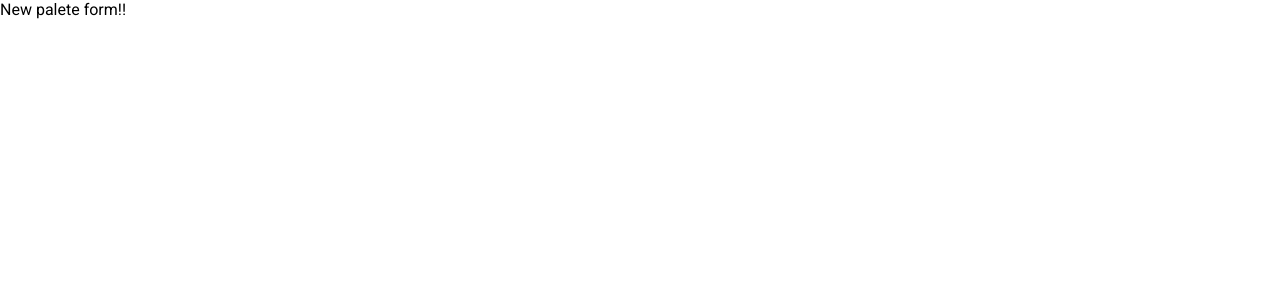
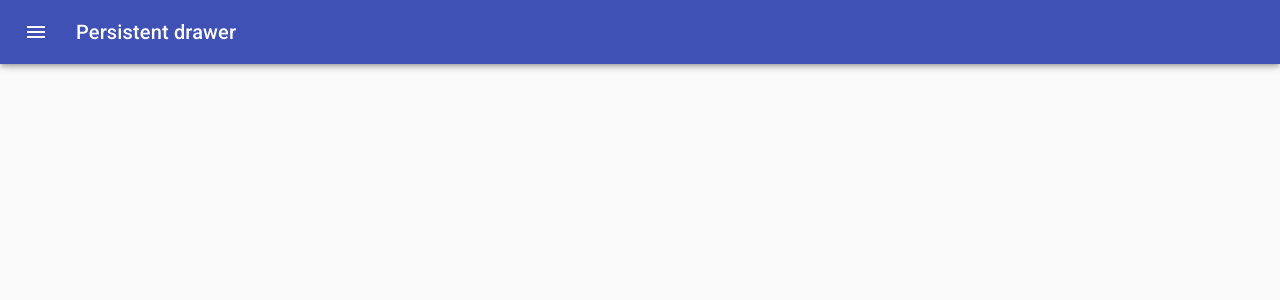
Before and after one commit to xopo/react-colors, a React (Create React App) app: page /palette/new in a window 1280 px wide. Shown: the top 300 px of the page. Built offline with nearby package versions, Linux system fonts and the light colour scheme.

Commit message:
initial commit for new palette component

```diff
--- a/src/NewPaletteForm.jsx
+++ b/src/NewPaletteForm.jsx
@@ -1,11 +1,134 @@
 import React from 'react';
+import clsx from 'clsx';
+import { makeStyles } from '@material-ui/core/styles';
+import Drawer from '@material-ui/core/Drawer';
+import CssBaseline from '@material-ui/core/CssBaseline';
+import AppBar from '@material-ui/core/AppBar';
+import Toolbar from '@material-ui/core/Toolbar';
+import Typography from '@material-ui/core/Typography';
+import Divider from '@material-ui/core/Divider';
+import IconButton from '@material-ui/core/IconButton';
+import MenuIcon from '@material-ui/icons/Menu';
+import ChevronLeftIcon from '@material-ui/icons/ChevronLeft';
 
-const NewPaletteForm = () => {
-    return (
-        <div>
-            New palete form!!
+const drawerWidth = 240;
+
+const useStyles = makeStyles((theme) => ({
+  root: {
+    display: 'flex',
+  },
+  appBar: {
+    transition: theme.transitions.create(['margin', 'width'], {
+      easing: theme.transitions.easing.sharp,
+      duration: theme.transitions.duration.leavingScreen,
+    }),
+  },
+  appBarShift: {
+    width: `calc(100% - ${drawerWidth}px)`,
+    marginLeft: drawerWidth,
+    transition: theme.transitions.create(['margin', 'width'], {
+      easing: theme.transitions.easing.easeOut,
+      duration: theme.transitions.duration.enteringScreen,
+    }),
+  },
+  menuButton: {
+    marginRight: theme.spacing(2),
+  },
+  hide: {
+    display: 'none',
+  },
+  drawer: {
+    width: drawerWidth,
+    flexShrink: 0,
+  },
+  drawerPaper: {
+    width: drawerWidth,
+  },
+  drawerHeader: {
+    display: 'flex',
+    alignItems: 'center',
+    padding: theme.spacing(0, 1),
+    // necessary for content to be below app bar
+    ...theme.mixins.toolbar,
+    justifyContent: 'flex-end',
+  },
+  content: {
+    flexGrow: 1,
+    padding: theme.spacing(3),
+    transition: theme.transitions.create('margin', {
+      easing: theme.transitions.easing.sharp,
+      duration: theme.transitions.duration.leavingScreen,
+    }),
+    marginLeft: -drawerWidth,
+  },
+  contentShift: {
+    transition: theme.transitions.create('margin', {
+      easing: theme.transitions.easing.easeOut,
+      duration: theme.transitions.duration.enteringScreen,
+    }),
+    marginLeft: 0,
+  },
+}));
+
+export default function NewPaletteForm() {
+  const classes = useStyles();
+  const [open, setOpen] = React.useState(false);
+
+  const handleDrawerOpen = () => {
+    setOpen(true);
+  };
+
+  const handleDrawerClose = () => {
+    setOpen(false);
+  };
+
+  return (
+    <div className={classes.root}>
+      <CssBaseline />
+      <AppBar
+        position="fixed"
+        className={clsx(classes.appBar, {
+          [classes.appBarShift]: open,
+        })}
+      >
+        <Toolbar>
+          <IconButton
+            color="inherit"
+            aria-label="open drawer"
+            onClick={handleDrawerOpen}
+            edge="start"
+            className={clsx(classes.menuButton, open && classes.hide)}
+          >
+            <MenuIcon />
+          </IconButton>
+          <Typography variant="h6" noWrap>
+            Persistent drawer
+          </Typography>
+        </Toolbar>
+      </AppBar>
+      <Drawer
+        className={classes.drawer}
+        variant="persistent"
+        anchor="left"
+        open={open}
+        classes={{
+          paper: classes.drawerPaper,
+        }}
+      >
+        <div className={classes.drawerHeader}>
+          <IconButton onClick={handleDrawerClose}>
+              <ChevronLeftIcon />
+          </IconButton>
         </div>
-    );
+        <Divider />
+      </Drawer>
+      <main
+        className={clsx(classes.content, {
+          [classes.contentShift]: open,
+        })}
+      >
+        <div className={classes.drawerHeader} />
+      </main>
+    </div>
+  );
 }
-
-export default NewPaletteForm;
```
